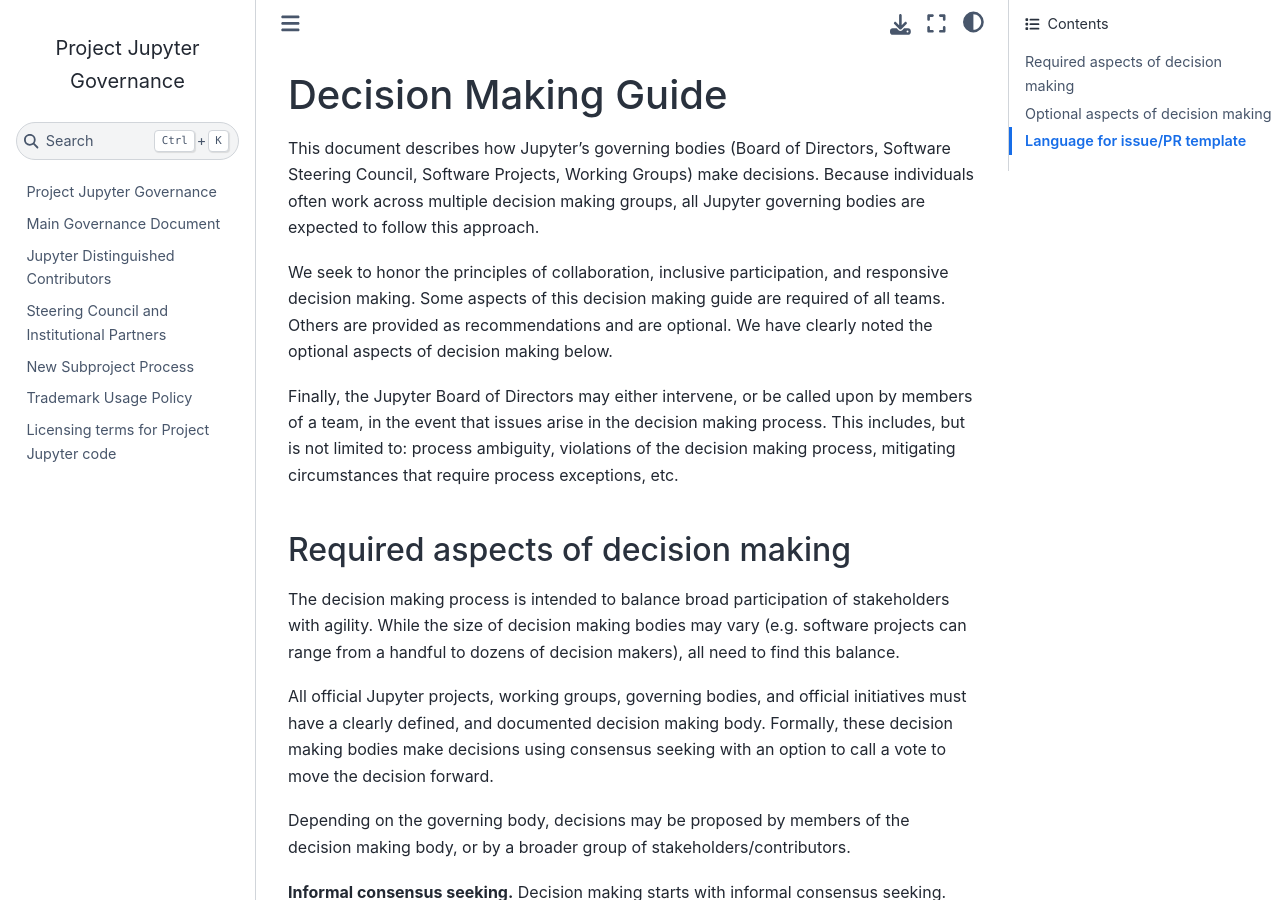
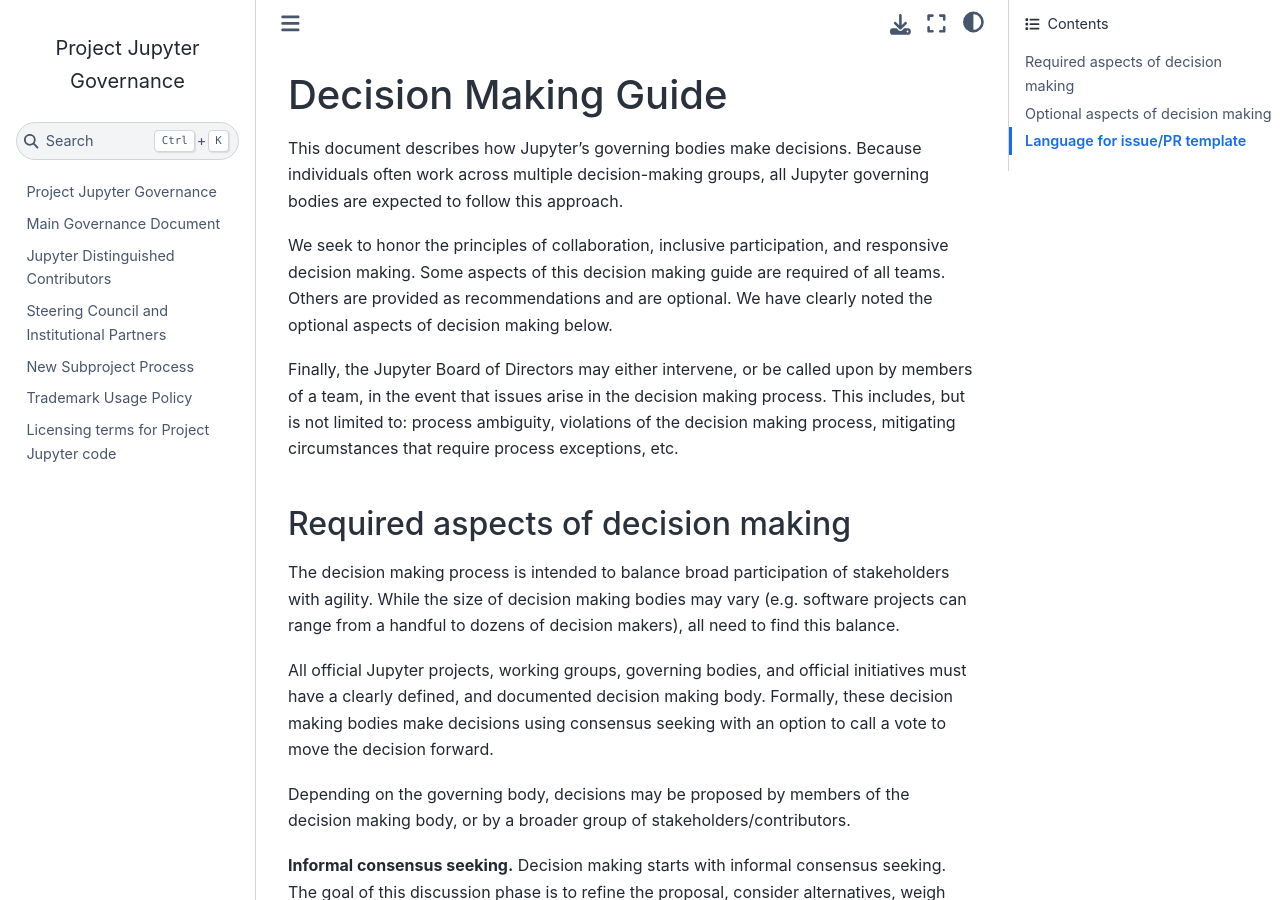
Before and after one commit to jupyter/governance, a Jupyter Book: the page built from decision_making.md, in a window 1280 px wide and 900 px high. Built offline with Jupyter Book 1.0.4 settings and Sphinx 7.4.7 and the Sphinx Book theme 1.1.4, drawn with Linux system fonts in a browser that asks for light colours; pages that are not in the unit, such as notebooks, are missing from menus.

Commit message:
Update decision_making.md
Co-authored-by: Jason Grout <jasongrout@users.noreply.github.com>

```diff
--- a/decision_making.md
+++ b/decision_making.md
@@ -1,6 +1,6 @@
 # Decision Making Guide
 
-This document describes how Jupyter’s governing bodies (Board of Directors, Software Steering Council, Software Projects, Working Groups) make decisions. Because individuals often work across multiple decision making groups, all Jupyter governing bodies are expected to follow this approach.
+This document describes how Jupyter’s governing bodies make decisions. Because individuals often work across multiple decision-making groups, all Jupyter governing bodies are expected to follow this approach.
 
 We seek to honor the principles of collaboration, inclusive participation, and responsive decision making. Some aspects of this decision making guide are required of all teams. Others are provided as recommendations and are optional. We have clearly noted the optional aspects of decision making below.
 
```
